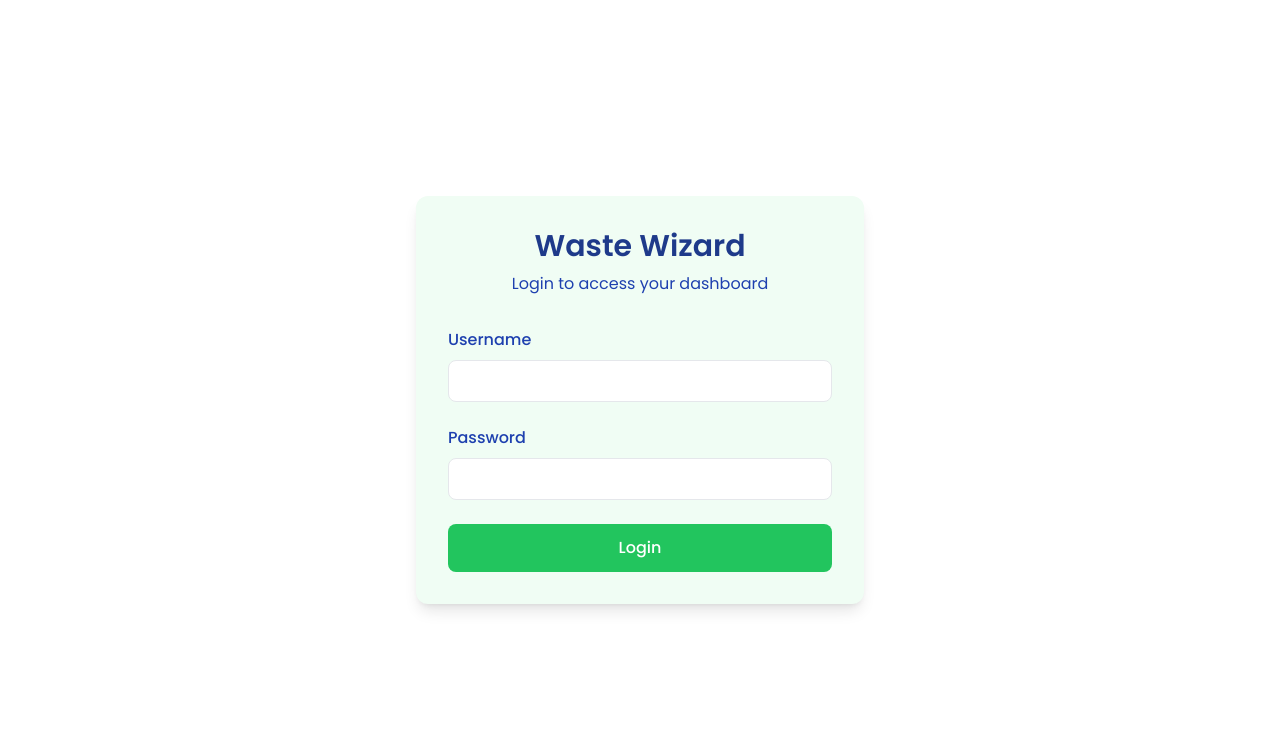
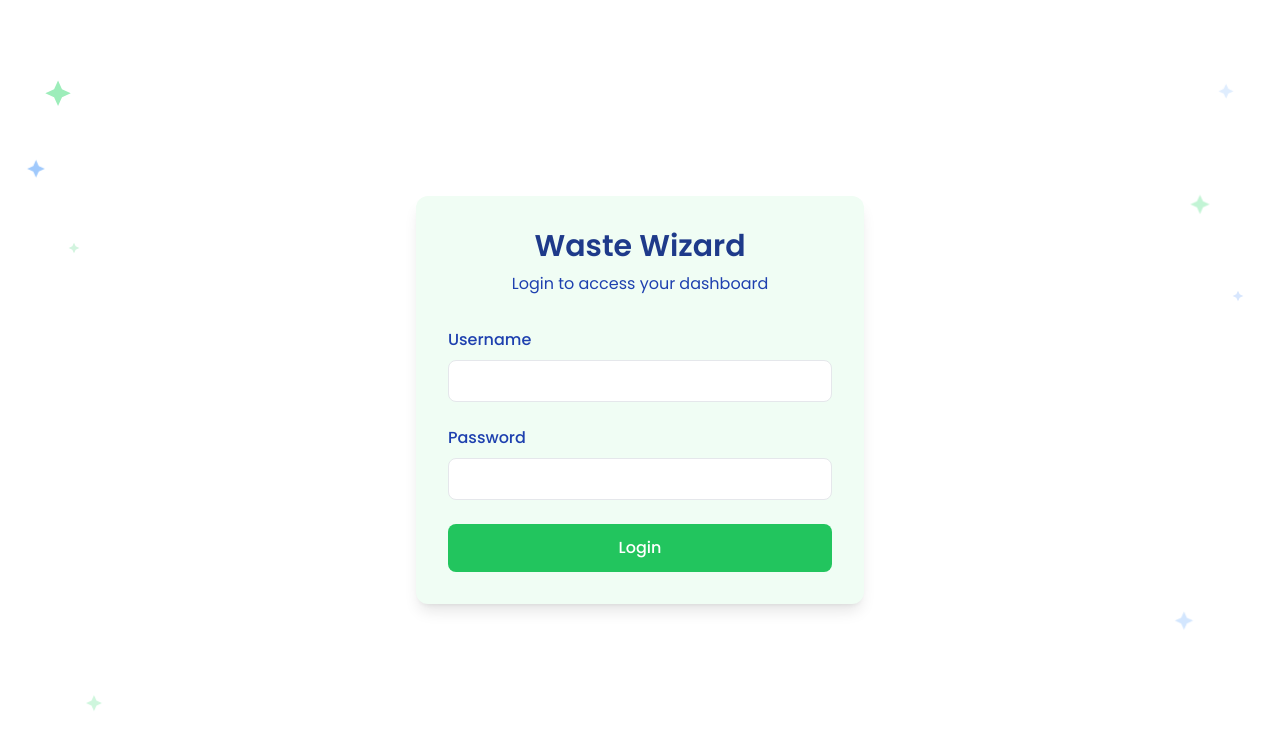
Before and after one commit to AlexDo12/WasteWizards, a Next.js app: page /login in a window 1280 px wide. Shown: the top 750 px of the page. Built offline with nearby package versions, Linux system fonts and the light colour scheme.

Commit message:
Added Login Page

```diff
--- a/package.json
+++ b/package.json
@@ -10,6 +10,7 @@
   },
   "dependencies": {
     "@neondatabase/serverless": "^0.10.4",
+    "cookie": "^1.0.2",
     "geist": "^1.3.1",
     "next": "^15.2.0",
     "react": "^19.0.0",
--- a/src/app/login/page.tsx
+++ b/src/app/login/page.tsx
@@ -1,5 +1,5 @@
 "use client";
-import { useState } from 'react';
+import { useState, useEffect } from 'react';
 import { useRouter } from 'next/navigation';
 import { Poppins } from 'next/font/google';
 
@@ -15,7 +15,27 @@ export default function LoginPage() {
     const [password, setPassword] = useState('');
     const [error, setError] = useState('');
     const [isLoading, setIsLoading] = useState(false);
+    const [isLoaded, setIsLoaded] = useState(false);
     const router = useRouter();
+
+    useEffect(() => {
+        // Set a small delay to ensure animation plays smoothly
+        const timer = setTimeout(() => {
+            setIsLoaded(true);
+        }, 100);
+
+        return () => clearTimeout(timer);
+    }, []);
+
+    // Check if user is already logged in and redirect if needed
+    useEffect(() => {
+        // Check if we have a session cookie
+        const hasCookie = document.cookie.split(';').some(item => item.trim().startsWith('session='));
+        if (hasCookie) {
+            console.log('Session cookie found, redirecting to dashboard');
+            router.push('/');
+        }
+    }, [router]);
 
     const handleSubmit = async (e: React.FormEvent) => {
         e.preventDefault();
@@ -23,6 +43,7 @@ export default function LoginPage() {
         setError('');
 
         try {
+            console.log('Submitting login form...');
             const response = await fetch('/api/login', {
                 method: 'POST',
                 headers: {
@@ -32,15 +53,20 @@ export default function LoginPage() {
             });
 
             const data = await response.json();
+            console.log('Login response:', data);
 
             if (response.ok) {
                 // Successful login
-                router.push('/'); // Redirect to home page
+                console.log('Login successful, redirecting...');
+                // Force a hard navigation to refresh the page and apply the new cookie
+                window.location.href = '/';
             } else {
                 // Failed login
+                console.log('Login failed:', data.error);
                 setError(data.error || 'Login failed');
             }
         } catch (err) {
+            console.error('Login error:', err);
             setError('An error occurred during login. Please try again.');
         } finally {
             setIsLoading(false);
@@ -48,10 +74,66 @@ export default function LoginPage() {
     };
 
     return (
-        <div className={`min-h-screen flex items-center justify-center bg-white ${poppins.className}`}>
-            <div className="w-full max-w-md p-8 bg-green-50 rounded-xl shadow-lg">
+        <div className={`min-h-screen flex items-center justify-center bg-white transition-opacity duration-1000 relative overflow-hidden ${isLoaded ? 'opacity-100' : 'opacity-0'} ${poppins.className}`}>
+            {/* Background Sparkles */}
+            <div className="absolute top-20 left-10 w-9 h-9 text-green-400 opacity-60" style={{ animation: 'twinkle 4s infinite ease-in-out' }}>
+                <svg xmlns="http://www.w3.org/2000/svg" viewBox="0 0 24 24" fill="currentColor">
+                    <path d="M9.5 8.5l1.5 1.5-1.5 1.5L8 10l1.5-1.5zM12 1l2.5 5.5L20 9l-5.5 2.5L12 17l-2.5-5.5L4 9l5.5-2.5L12 1z" />
+                </svg>
+            </div>
+            <div className="absolute top-40 left-6 w-6 h-6 text-blue-400 opacity-50" style={{ animation: 'twinkle 3s infinite ease-in-out 1s' }}>
+                <svg xmlns="http://www.w3.org/2000/svg" viewBox="0 0 24 24" fill="currentColor">
+                    <path d="M12 1l2.5 5.5L20 9l-5.5 2.5L12 17l-2.5-5.5L4 9l5.5-2.5L12 1z" />
+                </svg>
+            </div>
+            <div className="absolute top-60 left-16 w-5 h-5 text-green-500 opacity-40" style={{ animation: 'twinkle 5s infinite ease-in-out 0.5s' }}>
+                <svg xmlns="http://www.w3.org/2000/svg" viewBox="0 0 24 24" fill="currentColor">
+                    <path d="M12 1l2.5 5.5L20 9l-5.5 2.5L12 17l-2.5-5.5L4 9l5.5-2.5L12 1z" />
+                </svg>
+            </div>
+            <div className="absolute top-20 right-10 w-7 h-7 text-blue-400 opacity-50" style={{ animation: 'twinkle 4s infinite ease-in-out 1.5s' }}>
+                <svg xmlns="http://www.w3.org/2000/svg" viewBox="0 0 24 24" fill="currentColor">
+                    <path d="M12 1l2.5 5.5L20 9l-5.5 2.5L12 17l-2.5-5.5L4 9l5.5-2.5L12 1z" />
+                </svg>
+            </div>
+            <div className="absolute top-48 right-16 w-8 h-8 text-green-400 opacity-45" style={{ animation: 'twinkle 6s infinite ease-in-out 0.7s' }}>
+                <svg xmlns="http://www.w3.org/2000/svg" viewBox="0 0 24 24" fill="currentColor">
+                    <path d="M12 1l2.5 5.5L20 9l-5.5 2.5L12 17l-2.5-5.5L4 9l5.5-2.5L12 1z" />
+                </svg>
+            </div>
+            <div className="absolute top-72 right-8 w-5 h-5 text-blue-500 opacity-40" style={{ animation: 'twinkle 3.5s infinite ease-in-out 2s' }}>
+                <svg xmlns="http://www.w3.org/2000/svg" viewBox="0 0 24 24" fill="currentColor">
+                    <path d="M12 1l2.5 5.5L20 9l-5.5 2.5L12 17l-2.5-5.5L4 9l5.5-2.5L12 1z" />
+                </svg>
+            </div>
+            <div className="absolute bottom-20 left-20 w-7 h-7 text-green-400 opacity-60" style={{ animation: 'twinkle 5s infinite ease-in-out 1.2s' }}>
+                <svg xmlns="http://www.w3.org/2000/svg" viewBox="0 0 24 24" fill="currentColor">
+                    <path d="M12 1l2.5 5.5L20 9l-5.5 2.5L12 17l-2.5-5.5L4 9l5.5-2.5L12 1z" />
+                </svg>
+            </div>
+            <div className="absolute bottom-40 right-20 w-8 h-8 text-blue-400 opacity-50" style={{ animation: 'twinkle 4.5s infinite ease-in-out 0.3s' }}>
+                <svg xmlns="http://www.w3.org/2000/svg" viewBox="0 0 24 24" fill="currentColor">
+                    <path d="M12 1l2.5 5.5L20 9l-5.5 2.5L12 17l-2.5-5.5L4 9l5.5-2.5L12 1z" />
+                </svg>
+            </div>
+
+            {/* Login Form */}
+            <div
+                className={`w-full max-w-md p-8 bg-green-50 rounded-xl shadow-lg z-10 transition-all duration-500 ${isLoaded ? 'translate-y-0' : 'translate-y-10'}`}
+                onMouseEnter={(e) => {
+                    e.currentTarget.style.transform = 'scale(1.02)';
+                    e.currentTarget.style.boxShadow = '0 20px 25px -5px rgba(0, 0, 0, 0.1), 0 10px 10px -5px rgba(0, 0, 0, 0.04)';
+                }}
+                onMouseLeave={(e) => {
+                    e.currentTarget.style.transform = 'scale(1)';
+                    e.currentTarget.style.boxShadow = '0 10px 15px -3px rgba(0, 0, 0, 0.1), 0 4px 6px -2px rgba(0, 0, 0, 0.05)';
+                }}
+            >
                 <div className="text-center mb-8">
-                    <h1 className="text-3xl font-semibold text-blue-900">Waste Wizard</h1>
+                    <h1 className="text-3xl font-semibold text-blue-900 relative group">
+                        Waste Wizard
+                        <span className="absolute -bottom-2 left-0 w-0 h-1 bg-green-400 transition-all duration-500 group-hover:w-full"></span>
+                    </h1>
                     <p className="text-blue-800 mt-2">Login to access your dashboard</p>
                 </div>
 
@@ -61,8 +143,8 @@ export default function LoginPage() {
                     </div>
                 )}
 
-                <form onSubmit={handleSubmit}>
-                    <div className="mb-6">
+                <form onSubmit={handleSubmit} className="space-y-6">
+                    <div>
                         <label htmlFor="username" className="block text-blue-800 font-medium mb-2">
                             Username
                         </label>
@@ -72,11 +154,12 @@ export default function LoginPage() {
                             value={username}
                             onChange={(e) => setUsername(e.target.value)}
                             className="w-full px-4 py-2 border rounded-lg focus:outline-none focus:ring-2 focus:ring-blue-500"
+                            style={{ transition: 'all 0.3s ease' }}
                             required
                         />
                     </div>
 
-                    <div className="mb-6">
+                    <div>
                         <label htmlFor="password" className="block text-blue-800 font-medium mb-2">
                             Password
                         </label>
@@ -86,6 +169,7 @@ export default function LoginPage() {
                             value={password}
                             onChange={(e) => setPassword(e.target.value)}
                             className="w-full px-4 py-2 border rounded-lg focus:outline-none focus:ring-2 focus:ring-blue-500"
+                            style={{ transition: 'all 0.3s ease' }}
                             required
                         />
                     </div>
@@ -93,13 +177,21 @@ export default function LoginPage() {
                     <button
                         type="submit"
                         disabled={isLoading}
-                        className={`w-full py-3 rounded-lg text-white font-medium transition-all duration-300
-              ${isLoading ? 'bg-gray-400 cursor-not-allowed' : 'bg-green-500 hover:bg-green-600 hover:shadow-md'}`}
+                        className={`w-full py-3 rounded-lg text-white font-medium group transition-all duration-300 ${isLoading ? 'bg-gray-400 cursor-not-allowed' : 'bg-green-500 hover:bg-green-600 hover:shadow-md'}`}
                     >
                         {isLoading ? 'Logging in...' : 'Login'}
                     </button>
                 </form>
             </div>
+
+            {/* Add CSS for twinkle animation */}
+            <style jsx global>{`
+                @keyframes twinkle {
+                    0% { opacity: 0.2; transform: scale(0.8); }
+                    50% { opacity: 0.6; transform: scale(1.1); }
+                    100% { opacity: 0.2; transform: scale(0.8); }
+                }
+            `}</style>
         </div>
     );
 }
```
Also changed, not shown: src/middleware.ts (+9 -0 lines), 1 other file (tests, documents, lock files or other folders).
